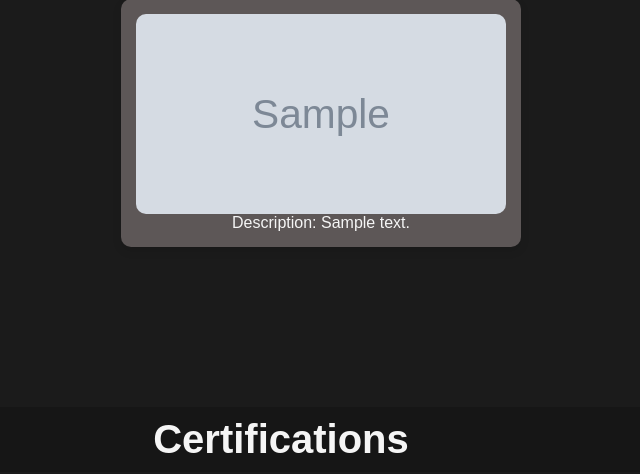
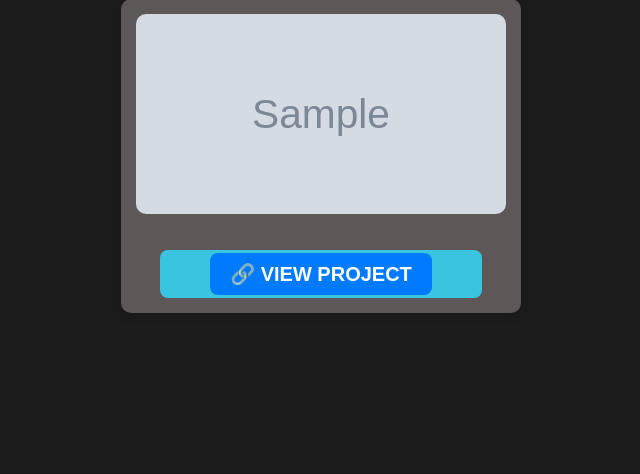
Before and after one commit to saivenkataramireddy/Dynamic, a Django app: template templates/index.html in a window 1280 px wide; the page is wider, and only the part inside the window is pictured. Shown: the part 1084-1558 px from the top of that part, without its empty margins (359-999 px from the left). Run offline with Django 3.2, Linux system fonts and the light colour scheme; the template is opened without the code that fills it: most values are stand-ins (such as "Sample title", 1, 10 or a date in 2020); grey boxes marked "Sample" are stand-in pictures.

Commit message:
link added

```diff
--- a/demoapp/models.py
+++ b/demoapp/models.py
@@ -30,6 +30,7 @@ class Projects(models.Model):
     _id = models.CharField(max_length=24, default=lambda: str(ObjectId()), primary_key=True)
     image = models.ImageField(upload_to="images/", blank=True, null=True)
     description = models.CharField(max_length=1000)
+    link = models.URLField(max_length=500)
 
     def __str__(self):
         return self.description if self.description else "No description"
--- a/static/css/index.css
+++ b/static/css/index.css
@@ -14,6 +14,19 @@ body {
     overflow-x: hidden;
     width: 100%;
 }
+.project-btn a {
+    text-decoration: none;
+    color: white;
+    background-color: #007bff;
+    padding: 10px 20px;
+    border-radius: 8px;
+    transition: background-color 0.3s ease;
+}
+
+.project-btn a:hover {
+    background-color: #0056b3;
+}
+
 
 /* ✅ Navbar Styling */
 .navbar {
--- a/templates/index.html
+++ b/templates/index.html
@@ -53,8 +53,10 @@
         {% if projects %}
             {% for project in projects %}
                 <div class="proj card">
-                    <img src="{{ project.image.url }}" alt="Project Image">
-                    <p>Description: {{ project.description }}</p>
+                    <img src="{{ project.image.url }}" alt="Project Image"><br><br>
+                    <button class="project-btn">
+                    <a href="{{ project.link }}" target="_blank" rel="noopener noreferrer">🔗 View Project</a>
+                    </button>
                 </div>
             {% endfor %}
         {% else %}
```
Also changed, not shown: media/images/infosys_git_LKfbW70.png (added).
